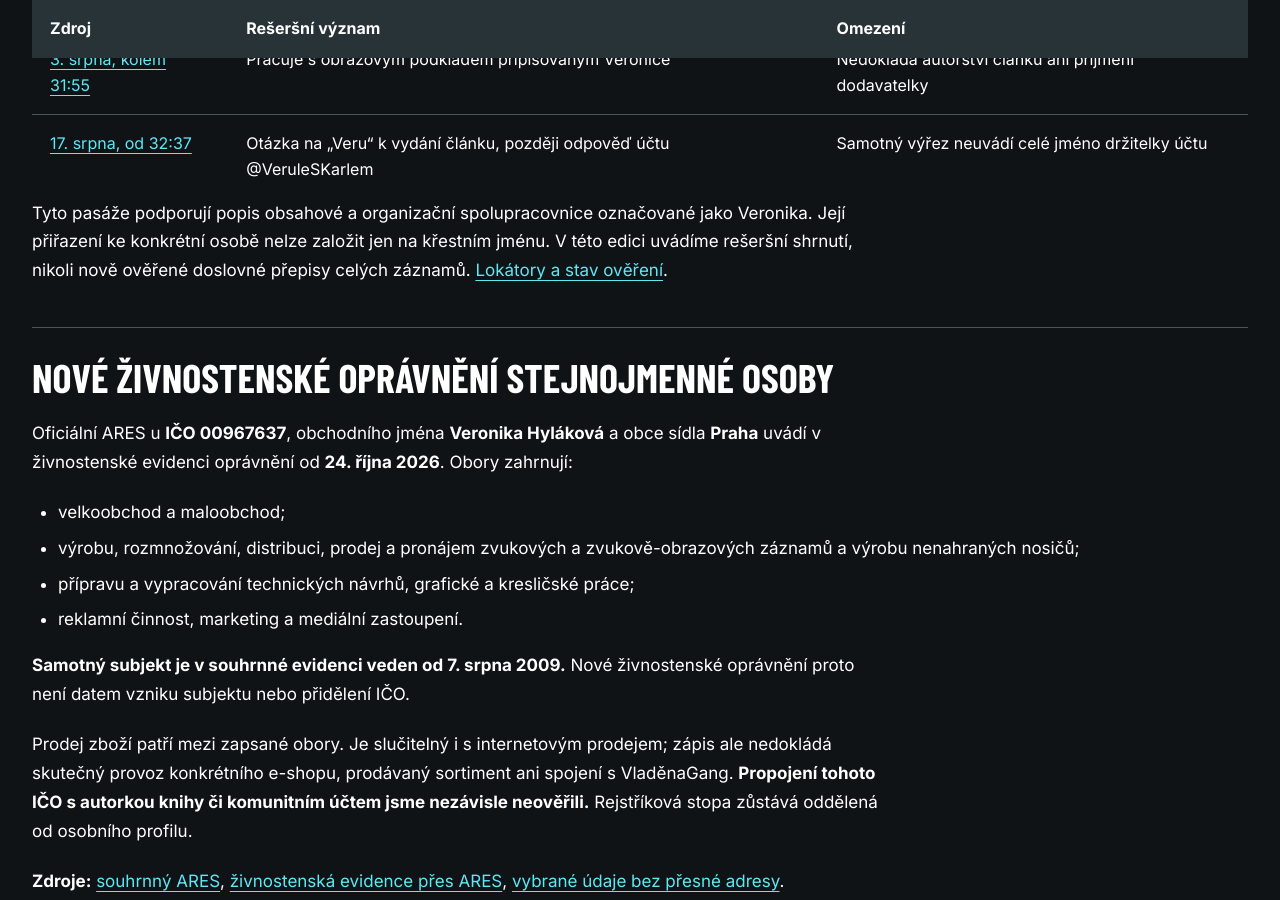
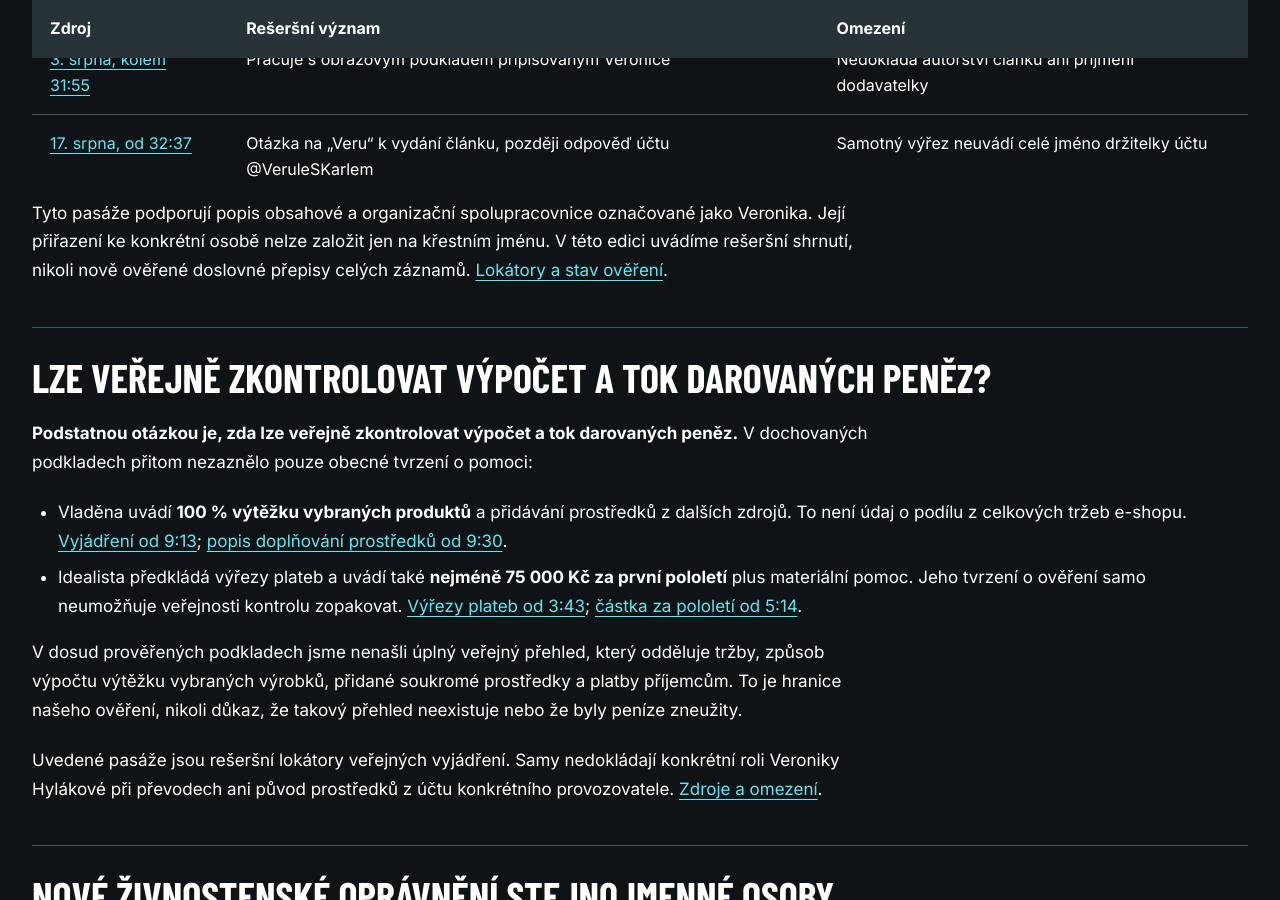
Before and after one commit to oddeleniklidu/Sanony, a Jekyll site: the page built from Případ Veronika Hyláková/README.md, in a window 1280 px wide and 900 px high, scrolled down 2272 px. Built offline with Jekyll 4.4.1, drawn with Linux system fonts in a browser that asks for light colours; our own code applies the rules of GitHub Pages for plain Markdown files; some of the changed text lies outside the part shown.

Commit message:
Doplnit časované zdroje k výtěžku a darům v Šanonu VIII (#7)
Co-authored-by: Oddělení klidu <oddeleniklidu@users.noreply.github.com>

```diff
--- a/Případ Veronika Hyláková/README.md
+++ b/Případ Veronika Hyláková/README.md
@@ -48,6 +48,17 @@ Dochované rešerše lokalizují několik konkrétních pasáží:
 | [17. srpna, od 32:37](https://www.youtube.com/watch?v=RxRDSZaeLiQ&t=1957) | Otázka na „Veru“ k vydání článku, později odpověď účtu @VeruleSKarlem | Samotný výřez neuvádí celé jméno držitelky účtu |
 
 Tyto pasáže podporují popis obsahové a organizační spolupracovnice označované jako Veronika. Její přiřazení ke konkrétní osobě nelze založit jen na křestním jménu. V této edici uvádíme rešeršní shrnutí, nikoli nově ověřené doslovné přepisy celých záznamů. [Lokátory a stav ověření](prilohy/video-lokatory.csv).
+
+## Lze veřejně zkontrolovat výpočet a tok darovaných peněz?
+
+**Podstatnou otázkou je, zda lze veřejně zkontrolovat výpočet a tok darovaných peněz.** V dochovaných podkladech přitom nezaznělo pouze obecné tvrzení o pomoci:
+
+- Vladěna uvádí **100 % výtěžku vybraných produktů** a přidávání prostředků z dalších zdrojů. To není údaj o podílu z celkových tržeb e-shopu. [Vyjádření od 9:13](https://www.youtube.com/watch?v=NRQ3Hg27LXQ&t=553); [popis doplňování prostředků od 9:30](https://www.youtube.com/watch?v=NRQ3Hg27LXQ&t=570).
+- Idealista předkládá výřezy plateb a uvádí také **nejméně 75 000 Kč za první pololetí** plus materiální pomoc. Jeho tvrzení o ověření samo neumožňuje veřejnosti kontrolu zopakovat. [Výřezy plateb od 3:43](https://www.youtube.com/watch?v=s3v2gQLzj2Q&t=223); [částka za pololetí od 5:14](https://www.youtube.com/watch?v=s3v2gQLzj2Q&t=314).
+
+V dosud prověřených podkladech jsme nenašli úplný veřejný přehled, který odděluje tržby, způsob výpočtu výtěžku vybraných výrobků, přidané soukromé prostředky a platby příjemcům. To je hranice našeho ověření, nikoli důkaz, že takový přehled neexistuje nebo že byly peníze zneužity.
+
+Uvedené pasáže jsou rešeršní lokátory veřejných vyjádření. Samy nedokládají konkrétní roli Veroniky Hylákové při převodech ani původ prostředků z účtu konkrétního provozovatele. [Zdroje a omezení](ZDROJE.md).
 
 ## Nové živnostenské oprávnění stejnojmenné osoby
 
--- a/Případ Veronika Hyláková/prilohy/video-lokatory.csv
+++ b/Případ Veronika Hyláková/prilohy/video-lokatory.csv
@@ -3,3 +3,5 @@ fs7VyQYavms,2026-04-19,00:01:11,https://www.youtube.com/watch?v=fs7VyQYavms&t=71
 yPs7Mfx2ONc,2026-05-01,00:00:48,https://www.youtube.com/watch?v=yPs7Mfx2ONc&t=48,Žertovný popis manažerky,Rešeršní lokátor; bez nové úplné zvukové kontroly,Nejde o doklad pracovní funkce
 ewQxx1FWmv0,2026-08-03,00:31:55,https://www.youtube.com/watch?v=ewQxx1FWmv0&t=1915,Obrazový podklad připisovaný Veronice,Rešeršní lokátor; bez nové úplné zvukové kontroly,Příjmení ani autorství článků neurčeno
 RxRDSZaeLiQ,2026-08-17,00:32:37,https://www.youtube.com/watch?v=RxRDSZaeLiQ&t=1957,Otázka Veru k vydání článku; pozdější reakce účtu v chatu,Rešeršní lokátor; bez nové úplné zvukové kontroly,Celé jméno držitelky účtu ve výřezu není uvedeno
+NRQ3Hg27LXQ,2026-08-26,00:09:13,https://www.youtube.com/watch?v=NRQ3Hg27LXQ&t=553,100 % výtěžku vybraných produktů; od 9:30 doplňování prostředků z dalších zdrojů,Rešeršní lokátor; bez nové úplné zvukové kontroly,Nejde o podíl z celkových tržeb ani o doklad role Hylákové
+s3v2gQLzj2Q,2026-09-28,00:05:14,https://www.youtube.com/watch?v=s3v2gQLzj2Q&t=314,Tvrzení o nejméně 75 000 Kč plus materiální pomoci za první pololetí; výřezy plateb od 3:43,Dochovaná rešerše a přepis; bez nové úplné účetní kontroly,Nezpřístupňuje úplný přehled toků a neurčuje roli Hylákové
```
Also changed, not shown: other parts of Případ Veronika Hyláková/README.md (+1 -1 lines), Případ Veronika Hyláková/CASOVA-OSA.md (+1 -1 lines), Případ Veronika Hyláková/METODIKA.md (+2 -2 lines), Případ Veronika Hyláková/OPRAVY.md (+7 -0 lines), Případ Veronika Hyláková/ZDROJE.md (+3 -1 lines), Případ Veronika Hyláková/prilohy/SHA256SUMS.txt (+6 -6 lines).
